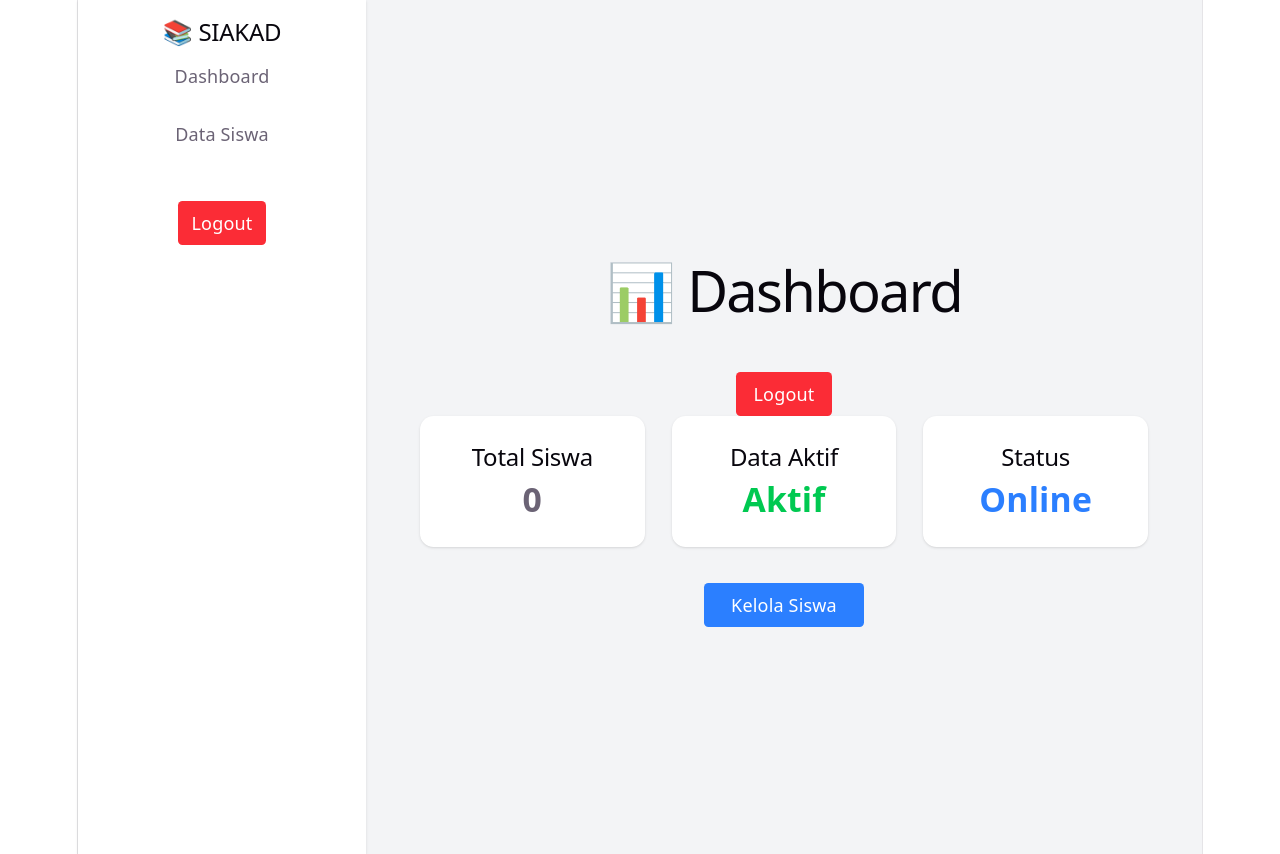
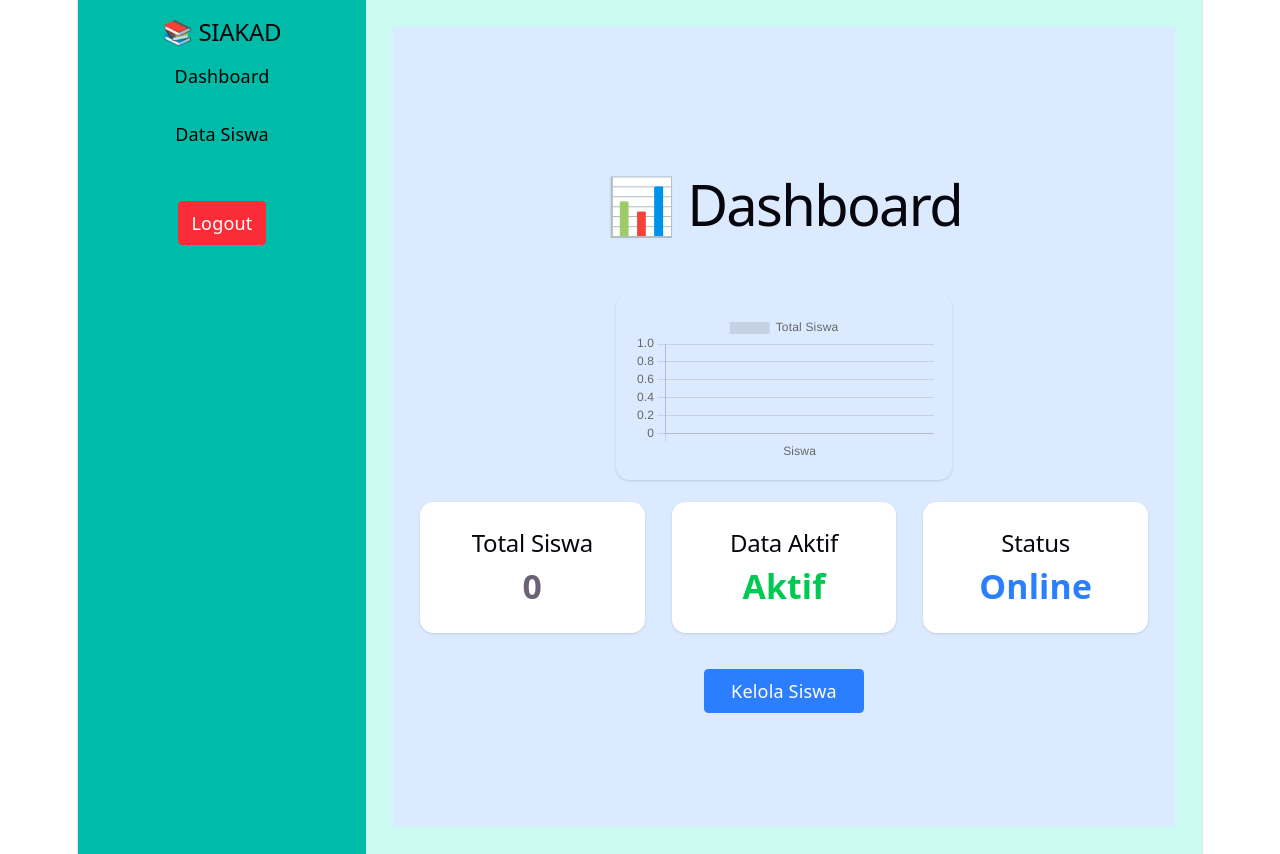
Before and after one commit to wreck046/siakad-react, a React (Vite) app: page / in a window 1280 px wide. Built offline with nearby package versions, Linux system fonts and the light colour scheme; no server answers; sample sign-in values are in the browser's storage.

Commit message:
UI bug and optimization

```diff
--- a/package.json
+++ b/package.json
@@ -11,7 +11,9 @@
   },
   "dependencies": {
     "axios": "^1.13.6",
+    "chart.js": "^4.5.1",
     "react": "^19.2.4",
+    "react-chartjs-2": "^5.3.1",
     "react-dom": "^19.2.4",
     "react-hot-toast": "^2.6.0",
     "react-router-dom": "^7.13.1"
--- a/src/layouts/MainLayout.jsx
+++ b/src/layouts/MainLayout.jsx
@@ -2,24 +2,27 @@ import { Link } from "react-router-dom";
 
 export default function MainLayout({ children }) {
   return (
-    <div className="flex min-h-screen bg-gray-100">
+    <div className="flex min-h-screen bg-teal-100">
       {/* Sidebar */}
-      <div className="w-64 bg-white shadow p-4">
+      <div className="w-64 bg-teal-500 p-4">
         <h2 className="text-xl font-bold mb-6">📚 SIAKAD</h2>
 
         <nav className="flex flex-col gap-3">
-          <Link to="/" className="hover:bg-gray-200 p-2 rounded">
+          <Link to="/" className="hover:bg-gray-200 p-2 rounded text-black">
             Dashboard
           </Link>
 
-          <Link to="/siswa" className="hover:bg-gray-200 p-2 rounded">
+          <Link
+            to="/siswa"
+            className="hover:bg-gray-200 p-2 rounded text-black"
+          >
             Data Siswa
           </Link>
         </nav>
 
         {/* Logout */}
         <button
-          className="mt-10 bg-red-500 text-white px-3 py-2 rounded"
+          className="mt-10 bg-red-500 text-white px-3 py-2 rounded hover:bg-red-200 text-white"
           onClick={() => {
             localStorage.removeItem("token");
             window.location.href = "/login";
--- a/src/pages/Dashboard.jsx
+++ b/src/pages/Dashboard.jsx
@@ -1,9 +1,30 @@
 import { useEffect, useState } from "react";
+import {
+  Chart as ChartJS,
+  BarElement,
+  CategoryScale,
+  LinearScale,
+  Tooltip,
+  Legend,
+} from "chart.js";
+
+import { Bar } from "react-chartjs-2";
+
 import { useNavigate } from "react-router-dom";
 import { getSiswa } from "../services/siswaService";
 
+ChartJS.register(BarElement, CategoryScale, LinearScale, Tooltip, Legend);
 export default function Dashboard() {
   const [totalSiswa, setTotalSiswa] = useState(0);
+  const data = {
+    labels: ["Siswa"],
+    datasets: [
+      {
+        label: "Total Siswa",
+        data: [totalSiswa],
+      },
+    ],
+  };
   const navigate = useNavigate();
 
   useEffect(() => {
@@ -16,32 +37,26 @@ export default function Dashboard() {
   };
 
   return (
-    <div className="min-h-screen bg-gray-100 flex flex-col items-center justify-center p-6">
-      <h1 className="text-4xl font-bold mb-8 text-black">📊 Dashboard</h1>
+    <div className="min-h-screen bg-blue-100 flex flex-col items-center justify-center p-6">
+      <h1 className="text-4xl text-black font-bold mb-8">📊 Dashboard</h1>
 
-      <button
-        className="mt-4 bg-red-500 text-white px-4 py-2 rounded"
-        onClick={() => {
-          localStorage.removeItem("token");
-          window.location.href = "/login";
-        }}
-      >
-        Logout
-      </button>
+      <div className="bg-whitesmoke p-4 rounded-xl shadow mt-6 mb-5">
+        <Bar data={data} />
+      </div>
 
       <div className="grid md:grid-cols-3 gap-6 w-full max-w-4xl">
         <div className="bg-white p-6 rounded-xl shadow text-center">
-          <h2 className="text-gray-500 mb-2">Total Siswa</h2>
+          <h2 className="text-black mb-2">Total Siswa</h2>
           <p className="text-3xl font-bold">{totalSiswa}</p>
         </div>
 
         <div className="bg-white p-6 rounded-xl shadow text-center">
-          <h2 className="text-gray-500 mb-2">Data Aktif</h2>
+          <h2 className="text-black mb-2">Data Aktif</h2>
           <p className="text-3xl font-bold text-green-500">Aktif</p>
         </div>
 
         <div className="bg-white p-6 rounded-xl shadow text-center">
-          <h2 className="text-gray-500 mb-2">Status</h2>
+          <h2 className="text-black mb-2">Status</h2>
           <p className="text-3xl font-bold text-blue-500">Online</p>
         </div>
       </div>
--- /dev/null
+++ b/src/services/api.js
@@ -0,0 +1,34 @@
+import axios from "axios";
+
+const api = axios.create({
+  baseURL: "http://localhost:8080/api",
+});
+
+// REQUEST → inject token
+api.interceptors.request.use(
+  (config) => {
+    const token = localStorage.getItem("token");
+
+    if (token) {
+      config.headers.Authorization = `Bearer ${token}`;
+    }
+
+    return config;
+  },
+  (error) => Promise.reject(error),
+);
+
+// RESPONSE → handle 401
+api.interceptors.response.use(
+  (response) => response,
+  (error) => {
+    if (error.response && error.response.status === 401) {
+      localStorage.removeItem("token");
+      window.location.replace("/login");
+    }
+
+    return Promise.reject(error);
+  },
+);
+
+export default api;
--- a/src/services/siswaService.js
+++ b/src/services/siswaService.js
@@ -1,8 +1,6 @@
-import axios from "axios";
+import api from "./api";
 
-const API_URL = "http://localhost:8080/api/siswa";
-
-export const getSiswa = () => axios.get(API_URL);
-export const createSiswa = (data) => axios.post(API_URL, data);
-export const updateSiswa = (id, data) => axios.put(`${API_URL}/${id}`, data);
-export const deleteSiswa = (id) => axios.delete(`${API_URL}/${id}`);
+export const getSiswa = () => api.get("/siswa");
+export const createSiswa = (data) => api.post("/siswa", data);
+export const updateSiswa = (id, data) => api.put(`/siswa/${id}`, data);
+export const deleteSiswa = (id) => api.delete(`/siswa/${id}`);
```
Also changed, not shown: 1 other file (tests, documents, lock files or other folders).
